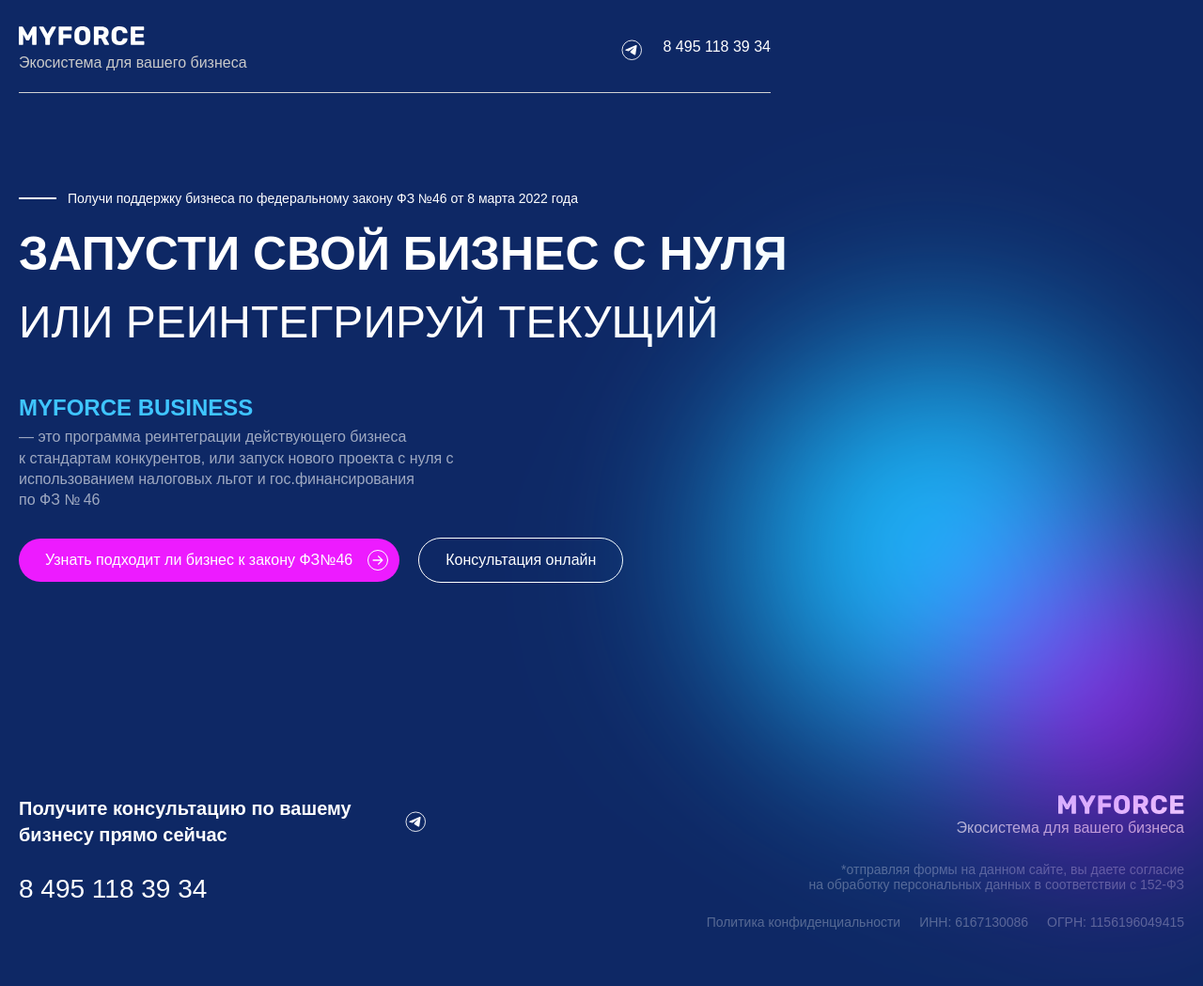
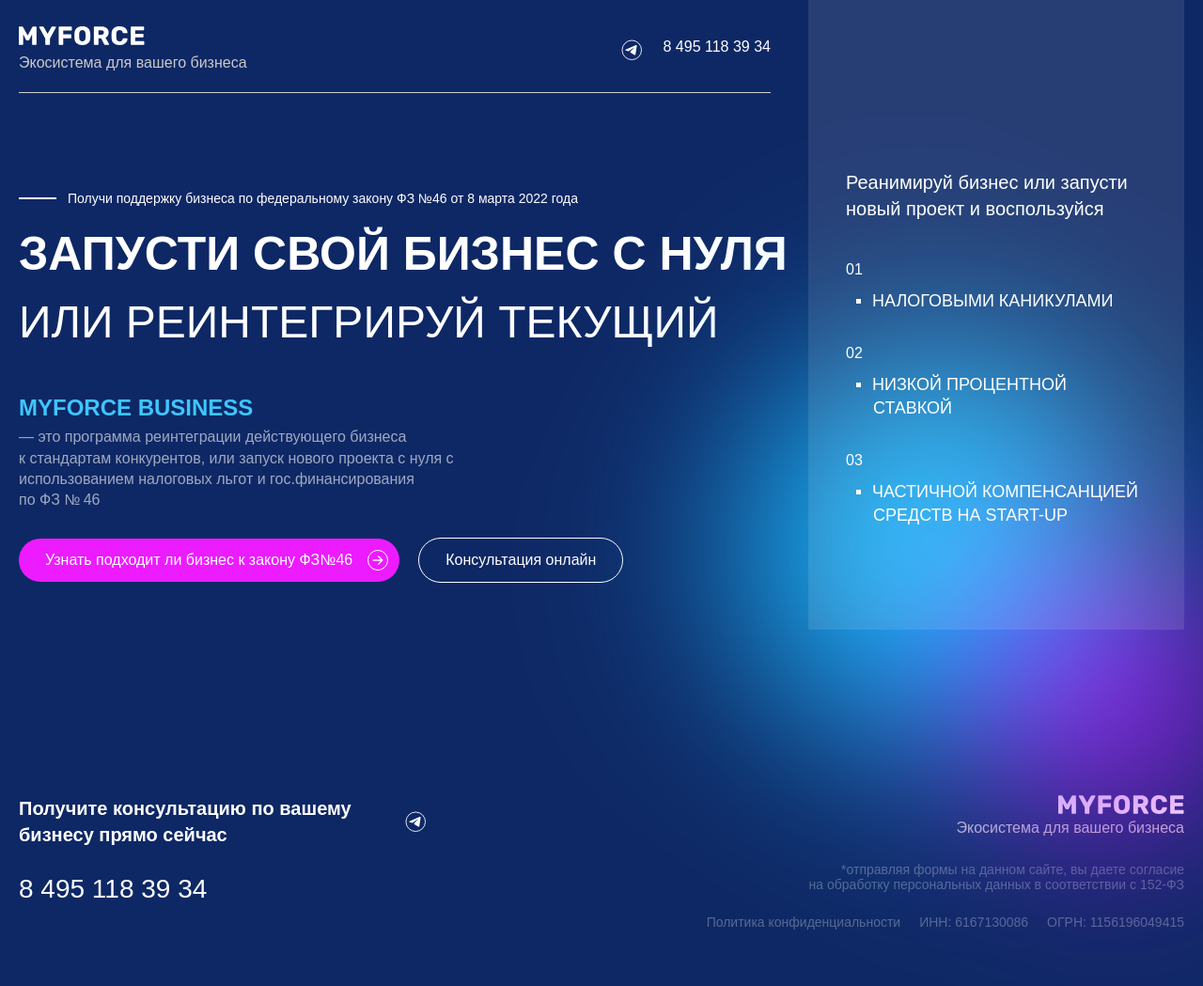
Before and after one commit to PolinaKhristenko/MYFORCE-optimization, a PHP site: page / in a window 1280 px wide. Shown: the whole page at 94% size. Run offline with PHP 8.4, Linux system fonts and the light colour scheme.

Commit message:
Текст на закладке

```diff
--- a/includes/header.php
+++ b/includes/header.php
@@ -31,10 +31,34 @@
                         </a>
                         <a href="tel:8 495 118 39 34" class="phone">8 495 118 39 34</a>
                     </div>
+                    <div class="bookmark__outer">
+                        <div class="bookmark__inner"></div>
+                        <div class="bookmark__bonuses-outer">
+                            <p class="spacing-header">Реанимируй бизнес или запусти новый проект и воспользуйся</p>
+                            <div class="bookmark__bonuses-inner">
+                                <div class="bookmark__bonuses-container">
+                                    01
+                                    <div class="bookmark__bonuses-item">
+                                        <div class="square"></div>Налоговыми каникулами
+                                    </div>
+                                </div>
+                                <div class="bookmark__bonuses-container">
+                                    02
+                                    <div class="bookmark__bonuses-item">
+                                        <div class="square"></div>Низкой процентной <span>ставкой</span>
+                                    </div>
+                                </div>
+                                <div class="bookmark__bonuses-container">
+                                    03
+                                    <div class="bookmark__bonuses-item">
+                                        <div class="square"></div>Частичной компенсанцией <span>средств на start-up</span>
+                                    </div>
+                                </div>
+                            </div>
+                        </div>
+                    </div>
                 </div>
             </div>
 
-            <div class="header__bookmark"></div>
-
             <div class="header__line"></div>
     </header>
--- a/index.php
+++ b/index.php
@@ -15,12 +15,12 @@
                         <p class="zero__def">— это программа реинтеграции действующего бизнеса к стандартам конкурентов,
                             или запуск нового проекта с нуля с использованием налоговых льгот и гос.финансирования по ФЗ № 46</p>
                         <div class="zero__buttons">
-                            <a href="" class="btn__pink">Узнать подходит ли бизнес к закону ФЗ№46
+                            <a href="./pages/thanks.php" class="btn__pink">Узнать подходит ли бизнес к закону ФЗ№46
                                 <svg width="22" height="22" viewBox="0 0 22 22" fill="none" xmlns="http://www.w3.org/2000/svg">
                                 <circle cx="11" cy="11" r="10.5" stroke="white"/>
                                 <path fill-rule="evenodd" clip-rule="evenodd" d="M6.1875 10.3125C6.00516 10.3125 5.8303 10.3849 5.70136 10.5139C5.57243 10.6428 5.5 10.8177 5.5 11C5.5 11.1824 5.57243 11.3572 5.70136 11.4862C5.8303 11.6151 6.00516 11.6875 6.1875 11.6875H14.1529L11.2007 14.6383C11.1368 14.7022 11.0861 14.7781 11.0515 14.8616C11.0169 14.9451 10.9991 15.0346 10.9991 15.125C10.9991 15.2154 11.0169 15.3049 11.0515 15.3884C11.0861 15.472 11.1368 15.5478 11.2007 15.6118C11.2647 15.6757 11.3406 15.7264 11.4241 15.761C11.5076 15.7956 11.5971 15.8134 11.6875 15.8134C11.7779 15.8134 11.8674 15.7956 11.9509 15.761C12.0344 15.7264 12.1103 15.6757 12.1742 15.6118L16.2992 11.4868C16.3633 11.4229 16.4141 11.347 16.4487 11.2635C16.4834 11.18 16.5012 11.0904 16.5012 11C16.5012 10.9096 16.4834 10.82 16.4487 10.7365C16.4141 10.653 16.3633 10.5771 16.2992 10.5133L12.1742 6.38826C12.1103 6.32434 12.0344 6.27364 11.9509 6.23904C11.8674 6.20445 11.7779 6.18665 11.6875 6.18665C11.5971 6.18665 11.5076 6.20445 11.4241 6.23904C11.3406 6.27364 11.2647 6.32434 11.2007 6.38826C11.1368 6.45219 11.0861 6.52807 11.0515 6.61159C11.0169 6.6951 10.9991 6.78462 10.9991 6.87501C10.9991 6.96541 11.0169 7.05492 11.0515 7.13844C11.0861 7.22196 11.1368 7.29784 11.2007 7.36176L14.1529 10.3125H6.1875Z" fill="white"/>
                                 </svg>
-                            </a> <!-- Ведёт вроде на квиз -->
+                            </a> <!-- Ведёт на квиз -->
                             <a class="btn__empty popup-btn">Консультация онлайн</a> <!-- Ведёт на модалку -->
                         </div>
                     </div>
--- a/pages/thanks.php
+++ b/pages/thanks.php
@@ -1 +1,4 @@
-<!-- /Благодарность -->
+<?php include'../includes/header.php'?>
+
+
+<?php include'../includes/footer.php'?>
--- a/styles/main.css
+++ b/styles/main.css
@@ -194,7 +194,7 @@ a:focus {
 .popup__title {
     font-size: 3.6rem;
     line-height: 50px;
-    width: 60%;
+    width: 70%;
     word-break: break-word;
 }
 
--- a/styles/reset.css
+++ b/styles/reset.css
@@ -1,5 +1,3 @@
-
-
 html, body {
     height: 100%;
     margin: 0;
@@ -114,7 +112,8 @@ header {
 }
 
 .header__outer {
-    width: 800px;
+    /*width: 800px;*/
+    position: relative;
     display: flex;
     align-items: center;
     justify-content: space-between;
@@ -133,21 +132,82 @@ header {
     display: flex;
     flex-direction: row;
     gap: 2.1rem;
+    margin-right: 44rem;
 }
 
-.header__bookmark {
+.bookmark__outer {
     width: 40rem;
-    display: none;
+    height: 67rem;
+    /*display: none;*/
+    position: absolute;
+    top: -2.8rem;
+    right: 0;
+    z-index: 10;
+    margin: auto;
+}
+
+.bookmark__inner {
+    width: 40rem;
     height: 67rem;
     position: absolute;
-    top: 0;
-    right: 17.5%;
     opacity: 10%;
+    z-index: 10;
     background: var(--main-white);
+    border-bottom-left-radius: 2px;
+    border-bottom-right-radius: 2px;
+}
+
+.spacing-header {
+    margin-top: 18rem;
+}
+
+.bookmark__bonuses-outer {
+    width: 32rem;
+    margin: 0 auto;
+    z-index: 11;
+}
+
+.bookmark__bonuses-outer > p {
+    font-size: 2rem;
+    line-height: 2.8rem;
+}
+
+.bookmark__bonuses-inner {
+    display: flex;
+    flex-direction: column;
+    gap: 3.2rem;
+    text-transform: uppercase;
+    margin-top: 4rem;
+}
+
+.bookmark__bonuses-container {
+    font-size: 1.6rem;
+    line-height: 2.2rem;
+}
+
+.bookmark__bonuses-item {
+    margin-top: 1rem;
+    margin-left: 1.1rem;
+    font-size: 1.8rem;
+    line-height: 2.5rem;
+}
+
+.bookmark__bonuses-item span {
+    margin-left: 1.8rem;
+}
+
+.square {
+    align-self: center;
+    width: 5px;
+    height: 5px;
+    background: #FFF;
+    margin-bottom: 0.3rem;
+    margin-right: 1.2rem;
+    display: inline-block;
 }
 
 .header__line {
-    width: 800px;
+    width: 64.5%;
     height: 1px;
     background: #D2D2D2;
 }
```
